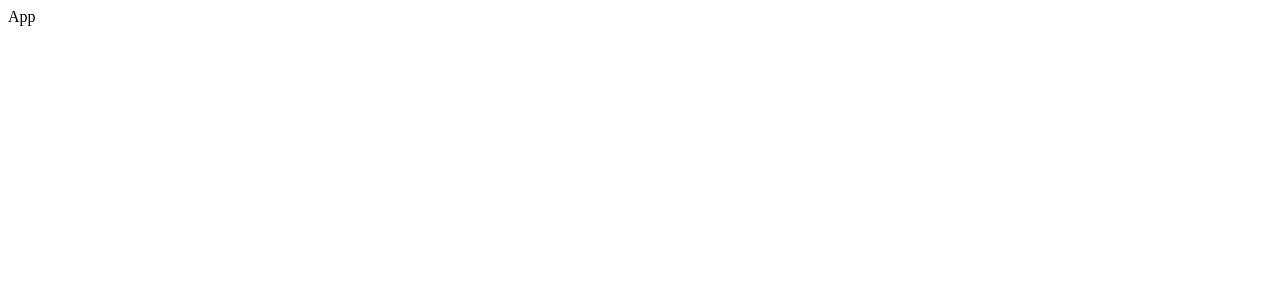
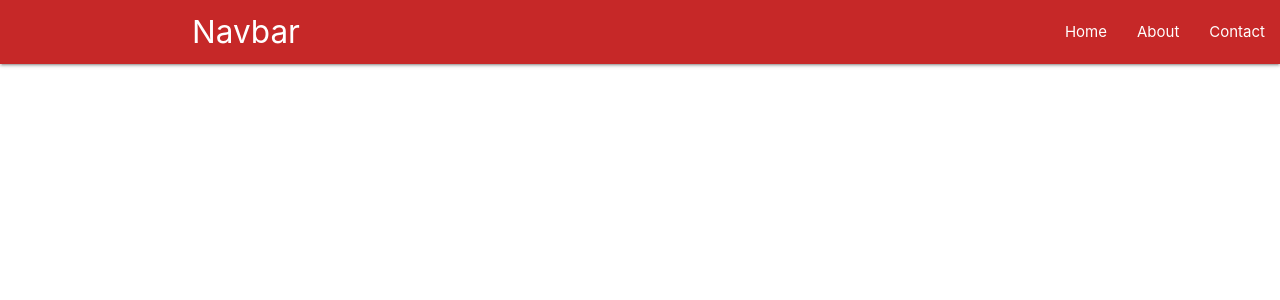
Before and after one commit to muscaiu/post-app-for-ci, a React (Create React App) app: page / in a window 1280 px wide. Shown: the top 300 px of the page. Built offline with nearby package versions, Linux system fonts and the light colour scheme.

Commit message:
added navbar

```diff
--- a/public/index.html
+++ b/public/index.html
@@ -10,6 +10,7 @@
       homescreen on Android. See https://developers.google.com/web/fundamentals/web-app-manifest/
     -->
     <link rel="manifest" href="%PUBLIC_URL%/manifest.json">
+    <link rel="stylesheet" href="https://cdnjs.cloudflare.com/ajax/libs/materialize/1.0.0/css/materialize.min.css">
     <!--
       Notice the use of %PUBLIC_URL% in the tags above.
       It will be replaced with the URL of the `public` folder during the build.
--- a/src/App.js
+++ b/src/App.js
@@ -1,10 +1,12 @@
 import React, { Component } from 'react';
+
+import Navbar from './components/Navbar';
 
 class App extends Component {
   render() {
     return (
       <div className="App">
-        App
+        <Navbar />
       </div>
     );
   }
--- /dev/null
+++ b/src/components/About.js
@@ -0,0 +1,12 @@
+import React from 'react'
+
+const About = () => {
+  return (
+    <div className="container">
+      <h4 className="center">About Page</h4>
+      <p>Lorem ipsum dolor sit amet consectetur adipisicing elit. Doloremque est voluptate vitae provident illum, rerum laudantium id veniam deserunt dignissimos inventore, autem numquam alias similique unde laborum officiis aspernatur sol</p>
+    </div>
+  )
+}
+
+export default About;
--- /dev/null
+++ b/src/components/Contact.js
@@ -0,0 +1,12 @@
+import React from 'react'
+
+const Contact = () => {
+  return (
+    <div className="container">
+      <h4 className="center">Contact Page</h4>
+      <p>Lorem ipsum dolor sit amet consectetur adipisicing elit. Doloremque est voluptate vitae provident illum, rerum laudantium id veniam deserunt dignissimos inventore, autem numquam alias similique unde laborum officiis aspernatur sol</p>
+    </div>
+  )
+}
+
+export default Contact;
--- /dev/null
+++ b/src/components/Home.js
@@ -0,0 +1,12 @@
+import React from 'react'
+
+const Home = () => {
+  return (
+    <div className="container">
+      <h4 className="center">Home Page</h4>
+      <p>Lorem ipsum dolor sit amet consectetur adipisicing elit. Doloremque est voluptate vitae provident illum, rerum laudantium id veniam deserunt dignissimos inventore, autem numquam alias similique unde laborum officiis aspernatur sol</p>
+    </div>
+  )
+}
+
+export default Home;
--- /dev/null
+++ b/src/components/Navbar.js
@@ -0,0 +1,22 @@
+import React from 'react'
+
+import Home from './Home';
+import About from './About';
+import Contact from './Contact';
+
+const Navbar = () => {
+  return (
+    <nav className="nav-wrapper red darken-3">
+      <div className="container">
+        <a className="brand-logo">Navbar</a>
+      </div>
+      <ul className="right">
+        <li><a href="/">Home</a></li>
+        <li><a href="/">About</a></li>
+        <li><a href="/">Contact</a></li>
+      </ul>
+    </nav>
+  )
+}
+
+export default Navbar;
```
